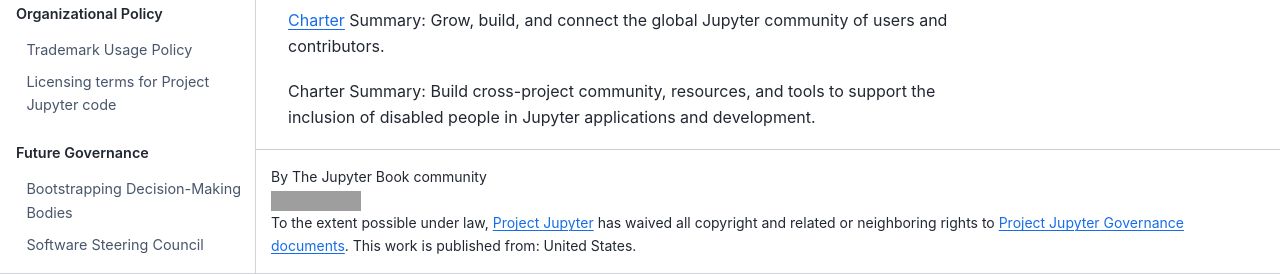
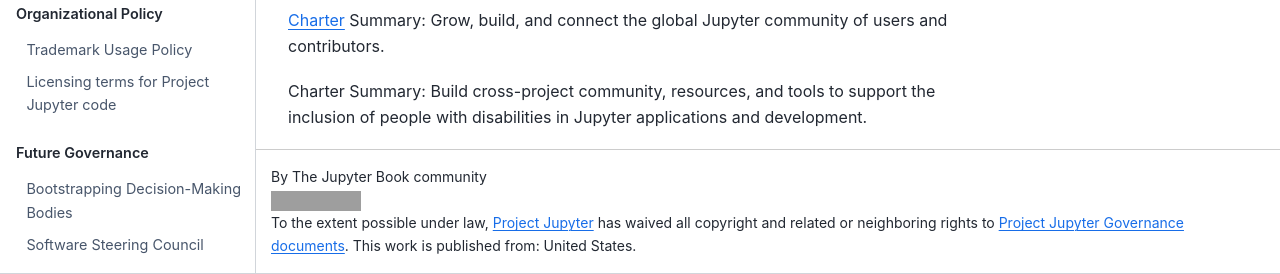
Before and after one commit to jupyter/governance, a Jupyter Book: the page built from list_of_standing_committees_and_working_groups.md, in a window 1280 px wide and 900 px high, scrolled down 575 px. Shown: the part 626-900 px from the top of the window. Built offline with Jupyter Book 1.0.4 settings and Sphinx 7.4.7 and the Sphinx Book theme 1.1.4, drawn with Linux system fonts in a browser that asks for light colours; pages that are not in the unit, such as notebooks, are missing from menus; grey boxes are pictures that could not be loaded.

Commit message:
Update list_of_standing_committees_and_working_groups.md

```diff
--- a/list_of_standing_committees_and_working_groups.md
+++ b/list_of_standing_committees_and_working_groups.md
@@ -26,4 +26,4 @@
 
 [Charter](communitybuildingcommittee.md) Summary: Grow, build, and connect the global Jupyter community of users and contributors.
 
-Charter Summary: Build cross-project community, resources, and tools to support the inclusion of disabled people in Jupyter applications and development.
+Charter Summary: Build cross-project community, resources, and tools to support the inclusion of people with disabilities in Jupyter applications and development.
```
